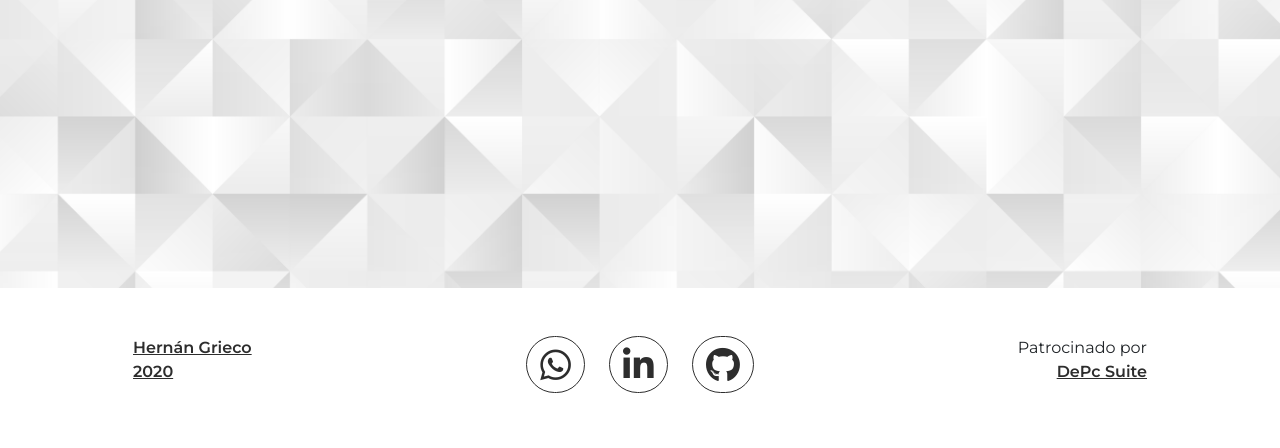
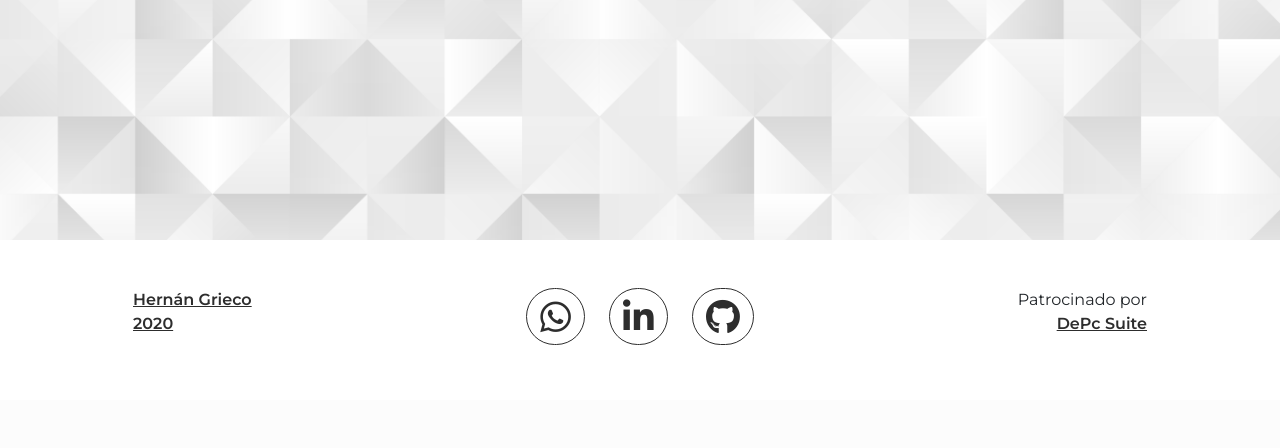
Before and after one commit to griecohernan/portfolio, a PHP site: page / in a window 1280 px wide. Shown: the part 438-886 px from the top of the page. After the commit the page ends 783 px from the top, so only its background shows below. Run offline with PHP 8.4, Linux system fonts and the light colour scheme.

Commit message:
correcciones

```diff
--- a/contacto.php
+++ b/contacto.php
@@ -142,7 +142,7 @@ if ($_POST){
                             </div>
                         </div>
                         <div class="row">
-                            <div class="col-12 text-center mb-4 mb-sm-0">
+                            <div class="col-12 text-center mb-4 mb-sm-5">
                                 <input type="submit" name="btnEnviar" value="ENVIAR" class="btn-contacto">
                             </div>
                         </div>
--- a/footer.php
+++ b/footer.php
@@ -1,6 +1,6 @@
 <footer>
         <div class="container">
-            <div class="row p-sm-5 mt-sm-5 pt-4 mt-5">
+            <div class="row p-sm-5 pt-4">
                 <div class="col-12 col-sm-4 text-sm-left text-center">
                     <p><a href="index.php">Hernán Grieco<br>2020</a></p>
                 </div>
```
